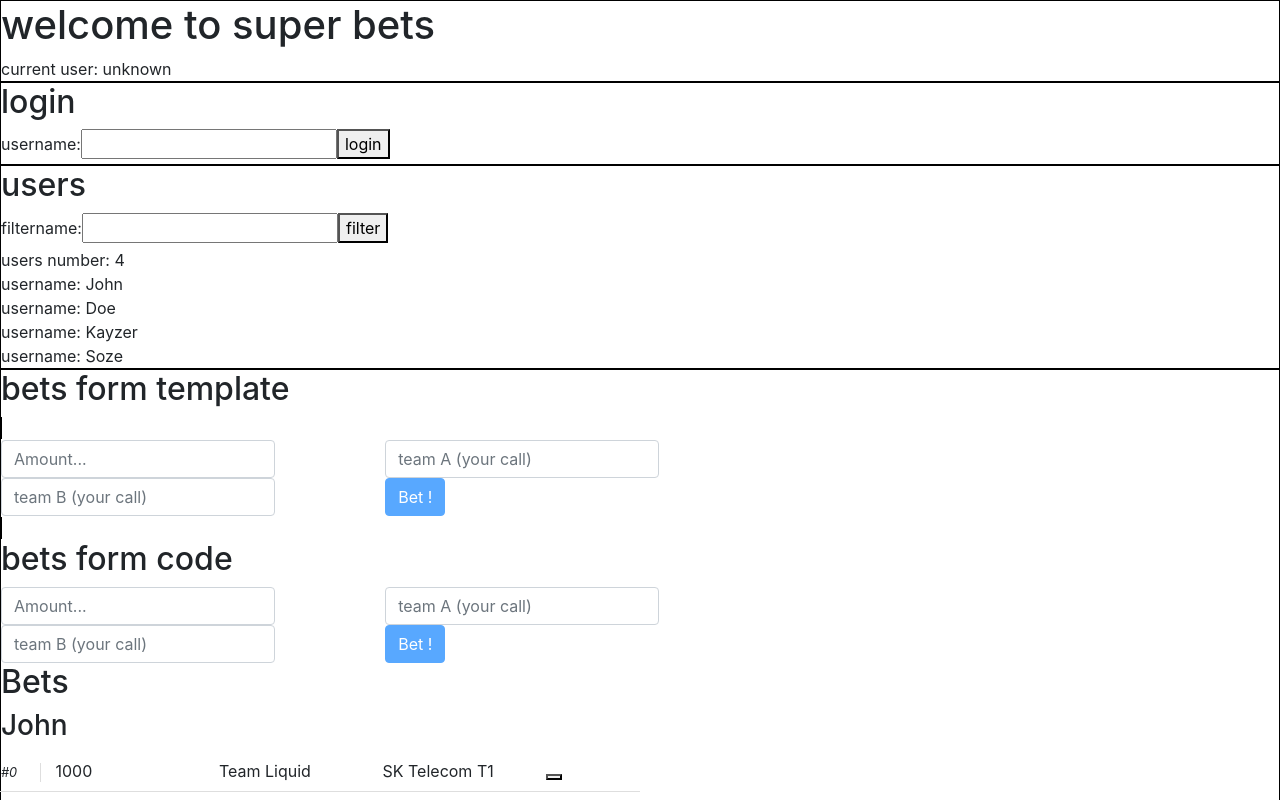
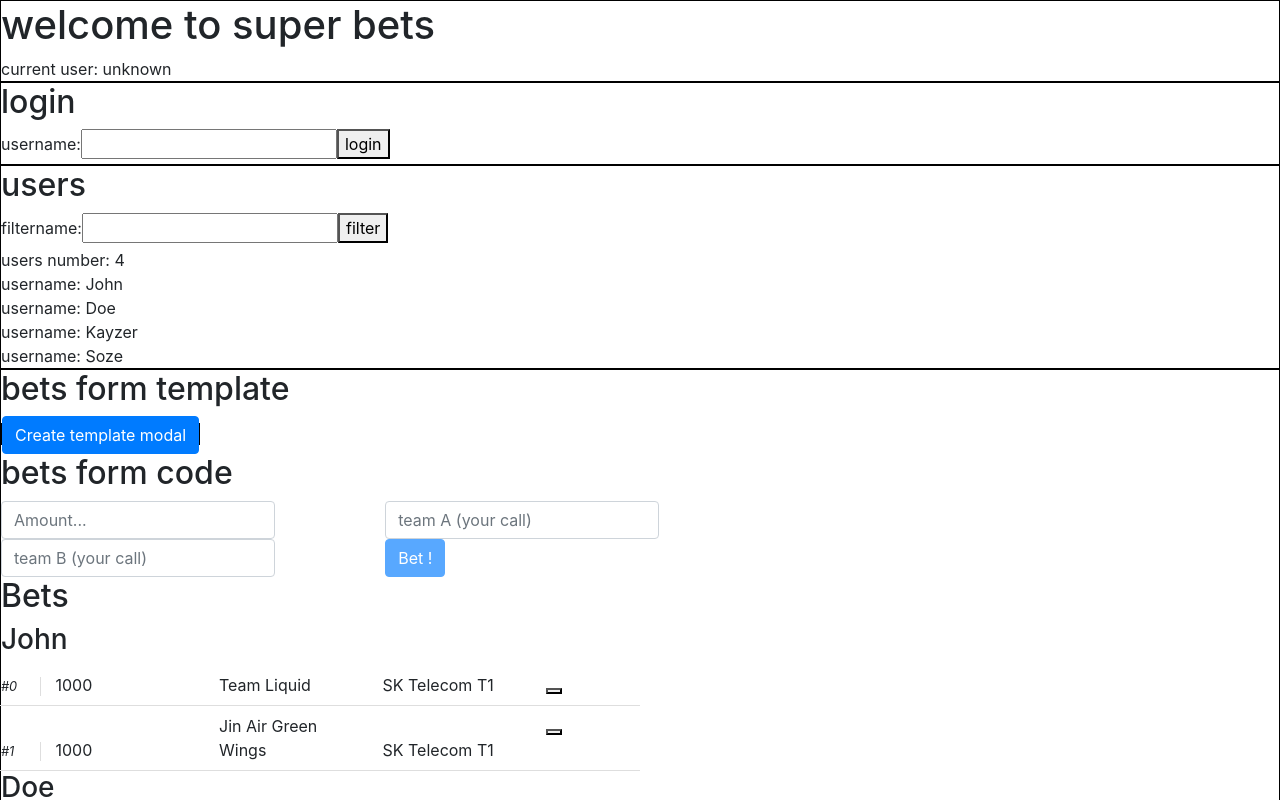
Before and after one commit to WindAflame/ngFormation, an Angular app: page / in a window 1280 px wide. Shown: the top 800 px of the page. Built offline with nearby package versions, Linux system fonts and the light colour scheme.

Commit message:
adding ngw bootstrap

```diff
--- a/package.json
+++ b/package.json
@@ -23,6 +23,7 @@
     "bootstrap": "^4.1.1",
     "core-js": "^2.5.4",
     "jquery": "^3.3.1",
+    "ngx-bootstrap": "^3.0.1",
     "popper.js": "^1.14.3",
     "rxjs": "^6.0.0",
     "zone.js": "^0.8.26"
--- a/src/app/bets/bet-form-template/bet-form-template.component.html
+++ b/src/app/bets/bet-form-template/bet-form-template.component.html
@@ -1,3 +1,6 @@
+<button type="button" class="btn btn-primary" (click)="openModal(template)">Create template modal</button>
+
+<ng-template #template>
   <div class="row">
     <div class="col">
       <form class="form-inline" (ngSubmit)='submit()' #betform="ngForm">
@@ -21,6 +24,5 @@
         </div>
       </form>
     </div>
-
-  {{bet | json}}
   </div>
+</ng-template>
--- a/src/app/bets/bet-form-template/bet-form-template.component.ts
+++ b/src/app/bets/bet-form-template/bet-form-template.component.ts
@@ -1,5 +1,6 @@
 import { Bet } from './../../models/bet';
-import { Component, OnInit, Output, EventEmitter } from '@angular/core';
+import { Component, OnInit, Output, EventEmitter, TemplateRef } from '@angular/core';
+import { BsModalRef, BsModalService } from 'ngx-bootstrap/modal';
 
 @Component({
   selector: 'app-bet-form-template',
@@ -13,9 +14,13 @@ export class BetFormTemplateComponent implements OnInit {
   newbet: EventEmitter<Bet> = new EventEmitter<Bet>();
 
 
-  constructor() { }
+  modalRef: BsModalRef;
+  constructor(private modalService: BsModalService) { }
+  ngOnInit() {
+  }
 
-  ngOnInit() {
+  openModal(template: TemplateRef<any>) {
+    this.modalRef = this.modalService.show(template);
   }
 
   public submit() {
--- a/src/app/bets/bets.module.ts
+++ b/src/app/bets/bets.module.ts
@@ -5,12 +5,14 @@ import { CommonModule } from '@angular/common';
 import { FormsModule, ReactiveFormsModule } from '@angular/forms';
 import { BetFormTemplateComponent } from './bet-form-template/bet-form-template.component';
 import { BetFormCodeComponent } from './bet-form-code/bet-form-code.component';
+import { ModalModule } from 'ngx-bootstrap/modal';
 
 @NgModule({
   imports: [
     CommonModule,
     FormsModule,
     ReactiveFormsModule,
+    ModalModule.forRoot()
   ],
   declarations: [
     BetComponent,
```
Also changed, not shown: 1 other file (tests, documents, lock files or other folders). Lines whose indentation alone changed are shown as unchanged.
